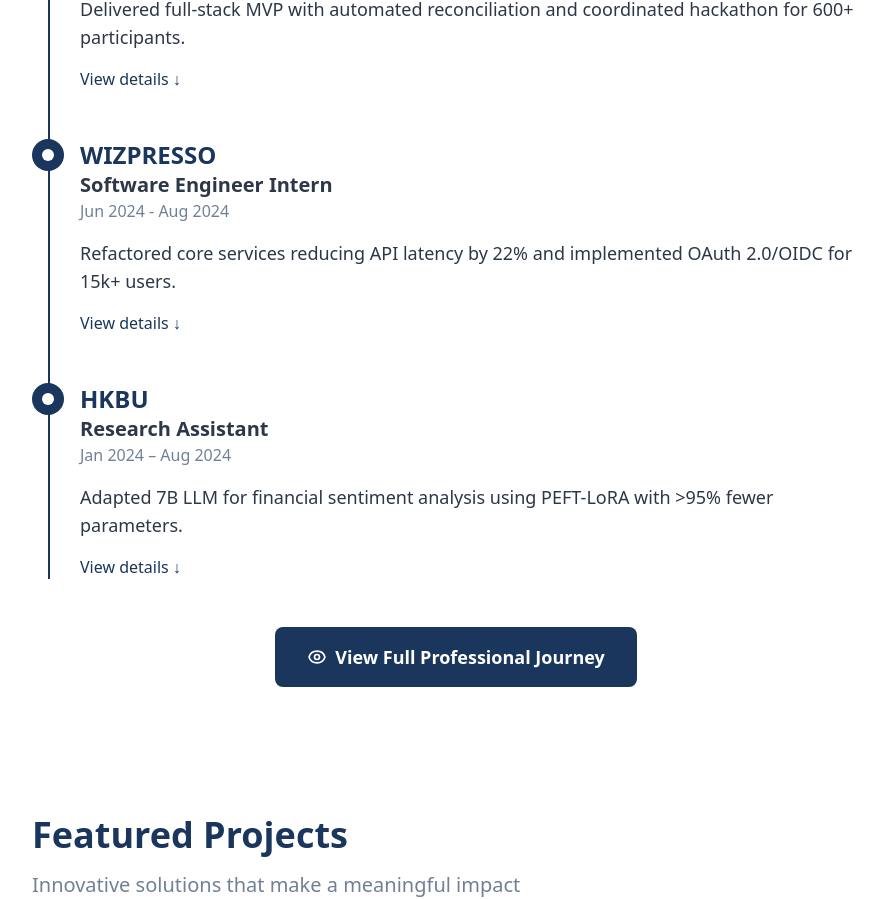
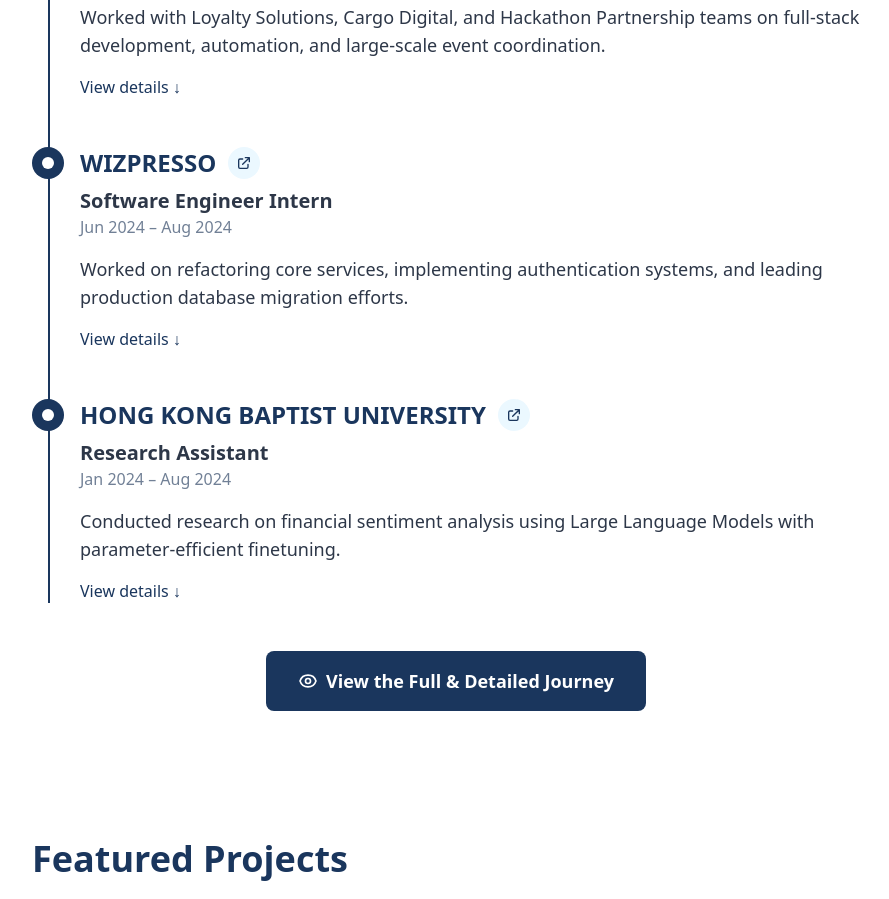
Before and after one commit to cdfelixj/minimal-portfolio, a React (Vite) app: page / in a window 1280 px wide. Shown: the part 2097-2996 px from the top of the page, without its empty margins (184-1073 px from the left). Built offline with nearby package versions, Linux system fonts and the light colour scheme.

Commit message:
added links

```diff
--- a/src/App.jsx
+++ b/src/App.jsx
@@ -40,41 +40,46 @@
 	const experiences = [
 	{
 		company: "CATHAY PACIFIC",
+		website: "https://www.cathaypacific.com/",
 		role: "Digital & IT Intern",
 		period: "Jul 2025 – Aug 2025",
-			description: "Delivered full-stack MVP with automated reconciliation and coordinated hackathon for 600+ participants.",
+		description: "Worked with Loyalty Solutions, Cargo Digital, and Hackathon Partnership teams on full-stack development, automation, and large-scale event coordination.",
 		details: [
-				"Delivered a full-stack MVP (React/TypeScript, Python Flask) with automated reconciliation and validation",
-				"Coordinated hackathon masterclasses for 600+ participants, managing logistics and technical workshops",
-				"Supported integrations with top-tier U.S. bank and global technology partner"
+		"Developed a full-stack MVP (React/TypeScript, Flask) with validation, rate versioning, and rule engine",
+		"Automated reconciliation/reporting for ~40K shipments (~HKD 10M), improving accuracy and auditability",
+		"Coordinated hackathon masterclasses for 600+ participants across internal units and external partners",
+		"Built VBA-powered scheduling system optimizing on-call rostering and reducing conflicts"
 		],
-			technologies: ["React", "TypeScript", "Python", "Flask"]
+		technologies: ["React", "TypeScript", "Python", "Flask", "VBA"]
 	},
 	{
 		company: "WIZPRESSO",
+		website: "https://wizpresso.com/",
 		role: "Software Engineer Intern",
-			period: "Jun 2024 - Aug 2024",
-			description: "Refactored core services reducing API latency by 22% and implemented OAuth 2.0/OIDC for 15k+ users.",
+		period: "Jun 2024 – Aug 2024",
+		description: "Worked on refactoring core services, implementing authentication systems, and leading production database migration efforts.",
 		details: [
-				"Refactored core services from SvelteKit/Prisma to ASP.NET Core Web API, reducing API latency by 22%",
-				"Implemented OAuth 2.0/OIDC with JWT SSO for 15k+ users",
-				"Led zero-downtime migration from SQL Server to Amazon RDS"
+		"Refactored APIs from SvelteKit/Prisma to ASP.NET Core, reducing latency by 22% for 1,500+ DAUs",
+		"Implemented OAuth 2.0/OIDC with JWT SSO for 15k+ users, passing security and compliance reviews",
+		"Led zero-downtime SQL Server → Amazon RDS migration with <0.05% variance"
 		],
-			technologies: ["ASP.NET Core", "OAuth 2.0", "Amazon RDS", "SvelteKit"]
+		technologies: ["ASP.NET Core", "OAuth 2.0", "OIDC", "Amazon RDS", "SvelteKit"]
 	},
 	{
-			company: "HKBU",
+		company: "HONG KONG BAPTIST UNIVERSITY",
+		website: "https://www.hkbu.edu.hk/",
 		role: "Research Assistant",
 		period: "Jan 2024 – Aug 2024",
-			description: "Adapted 7B LLM for financial sentiment analysis using PEFT-LoRA with >95% fewer parameters.",
+		description: "Conducted research on financial sentiment analysis using Large Language Models with parameter-efficient finetuning.",
 		details: [
-				"Adapted a 7B LLM for financial sentiment analysis using PEFT–LoRA technique",
-				"Achieved higher F1 scores than BERT with >95% fewer trainable parameters",
-				"Integrated optimized model into LangChain pipeline for large-scale inference"
+		"Adapted 7B LLM for financial sentiment & NER using PEFT–LoRA, trained on 20k+ transcripts",
+		"Achieved higher F1 scores vs. BERT with >95% fewer params and ~60–70% resource savings",
+		"Integrated optimized model into LangChain pipeline for scalable inference"
 		],
-			technologies: ["Python", "PEFT-LoRA", "LangChain", "PyTorch"]
-		}
+		technologies: ["Python", "PEFT-LoRA", "QLoRA", "LangChain", "Transformers"]
+	},
 	];
+
 
 	const projects = [
 		{
@@ -292,7 +297,36 @@
 
 									<div className="space-y-4">
 										<div>
+											<div className="flex items-center gap-3 mb-2">
 												<h3 className="text-2xl font-bold text-blue-900">{exp.company}</h3>
+												<motion.a
+													href={exp.website}
+													target="_blank"
+													rel="noopener noreferrer"
+													className="inline-flex items-center justify-center w-8 h-8 bg-blue-100 hover:bg-blue-200 text-blue-900 rounded-full transition-colors duration-300"
+													whileHover={{
+														scale: 1.05,
+														transition: { duration: 0.2, ease: "easeOut" }
+													}}
+													whileTap={{ scale: 0.95 }}
+													title="Visit company website"
+												>
+													<svg
+														className="w-4 h-4"
+														fill="none"
+														stroke="currentColor"
+														viewBox="0 0 24 24"
+														xmlns="http://www.w3.org/2000/svg"
+													>
+														<path
+															strokeLinecap="round"
+															strokeLinejoin="round"
+															strokeWidth={2}
+															d="M10 6H6a2 2 0 00-2 2v10a2 2 0 002 2h10a2 2 0 002-2v-4M14 4h6m0 0v6m0-6L10 14"
+														/>
+													</svg>
+												</motion.a>
+											</div>
 											<h4 className="text-xl font-semibold text-gray-800">{exp.role}</h4>
 											<p className="text-gray-600">{exp.period}</p>
 										</div>
@@ -349,7 +383,7 @@
 								<path strokeLinecap="round" strokeLinejoin="round" strokeWidth={2} d="M15 12a3 3 0 11-6 0 3 3 0 016 0z" />
 								<path strokeLinecap="round" strokeLinejoin="round" strokeWidth={2} d="M2.458 12C3.732 7.943 7.523 5 12 5c4.478 0 8.268 2.943 9.542 7-1.274 4.057-5.064 7-9.542 7-4.477 0-8.268-2.943-9.542-7z" />
 							</svg>
-							View Full Professional Journey
+							View the Full & Detailed Journey
 						</motion.button>
 					</div>
 				</div>
--- a/src/components/DetailedExperienceView.jsx
+++ b/src/components/DetailedExperienceView.jsx
@@ -8,6 +8,7 @@
   const experiences = [
     {
       company: "CATHAY PACIFIC",
+      website: "https://www.cathaypacific.com/",
       role: "Digital & IT Intern",
       period: "Jul 2025 – Aug 2025",
       description: "Delivered full-stack MVP with automated reconciliation, managed hackathon masterclasses for 600+ participants, and built enterprise documentation systems.",
@@ -22,7 +23,21 @@
       technologies: ["React", "TypeScript", "Python", "Flask", "UML", "VBA"]
     },
     {
+      company: "OXBRIDGE ECONOMICS",
+      website: "https://www.oxbridge-econ.com/",
+      role: "Software Engineer Intern",
+      period: "Feb 2025 – May 2025",
+      description: "Worked on a new MVP application applying news sentiment analysis to predict stocks and built core product features for fintech clients.",
+      details: [
+        "Created MVP full-stack application (React, Flask, Python) to visualize and analyze news sentiment for stock prediction",
+        "Integrated Stripe payment system for seamless transactions",
+        "Collaborated with research team to tune sentiment analysis pipeline and present results to stakeholders"
+      ],
+      technologies: ["React", "Python", "Flask", "Stripe"]
+    },
+    {
       company: "WIZPRESSO",
+      website: "https://wizpresso.com/",
       role: "Software Engineer Intern",
       period: "Jun 2024 - Aug 2024",
       description: "Replatformed key services reducing API latency by 22%, implemented secure OAuth 2.0/OIDC for 15k+ users, and led zero-downtime production migration.",
@@ -37,6 +52,7 @@
     },
     {
       company: "HONG KONG BAPTIST UNIVERSITY",
+      website: "https://www.hkbu.edu.hk/",
       role: "Research Assistant",
       period: "Jan 2024 – Aug 2024",
       description: "Domain-adapted 7B LLM for financial sentiment analysis using PEFT-LoRA, achieving superior F1 scores vs BERT with 95% fewer parameters.",
@@ -49,6 +65,7 @@
     },
     {
       company: "ADMAZES",
+      website: "https://admazes.com/",
       role: "Software Engineer Intern",
       period: "Dec 2023 - Jan 2024",
       description: "Enhanced Local LLM with RAG pipeline improving QA accuracy by 25% and optimized BigQuery infrastructure for 30% better retrieval performance.",
@@ -62,6 +79,7 @@
     },
     {
       company: "MARKWORTH",
+      website: "https://www.linkedin.com/company/markworth-group?originalSubdomain=hk",
       role: "Product Management Intern",
       period: "May 2023 - Aug 2023",
       description: "Integrated websites with Odoo's backend ERP system and supported full product development lifecycle through market research and cross-functional collaboration.",
@@ -146,7 +164,36 @@
 
                     <div className="space-y-4">
                       <div>
-                        <h3 className="text-2xl font-bold text-blue-900">{exp.company}</h3>
+                        <div className="flex items-center gap-3 mb-2">
+                          <h3 className="text-2xl font-bold text-blue-900">{exp.company}</h3>
+                          <motion.a
+                            href={exp.website}
+                            target="_blank"
+                            rel="noopener noreferrer"
+                            className="inline-flex items-center justify-center w-8 h-8 bg-blue-100 hover:bg-blue-200 text-blue-900 rounded-full transition-colors duration-300"
+                            whileHover={{
+                              scale: 1.05,
+                              transition: { duration: 0.2, ease: "easeOut" }
+                            }}
+                            whileTap={{ scale: 0.95 }}
+                            title="Visit company website"
+                          >
+                            <svg
+                              className="w-4 h-4"
+                              fill="none"
+                              stroke="currentColor"
+                              viewBox="0 0 24 24"
+                              xmlns="http://www.w3.org/2000/svg"
+                            >
+                              <path
+                                strokeLinecap="round"
+                                strokeLinejoin="round"
+                                strokeWidth={2}
+                                d="M10 6H6a2 2 0 00-2 2v10a2 2 0 002 2h10a2 2 0 002-2v-4M14 4h6m0 0v6m0-6L10 14"
+                              />
+                            </svg>
+                          </motion.a>
+                        </div>
                         <h4 className="text-xl font-semibold text-gray-800">{exp.role}</h4>
                         <p className="text-gray-600">{exp.period}</p>
                       </div>
```
Lines whose indentation alone changed are shown as unchanged.
